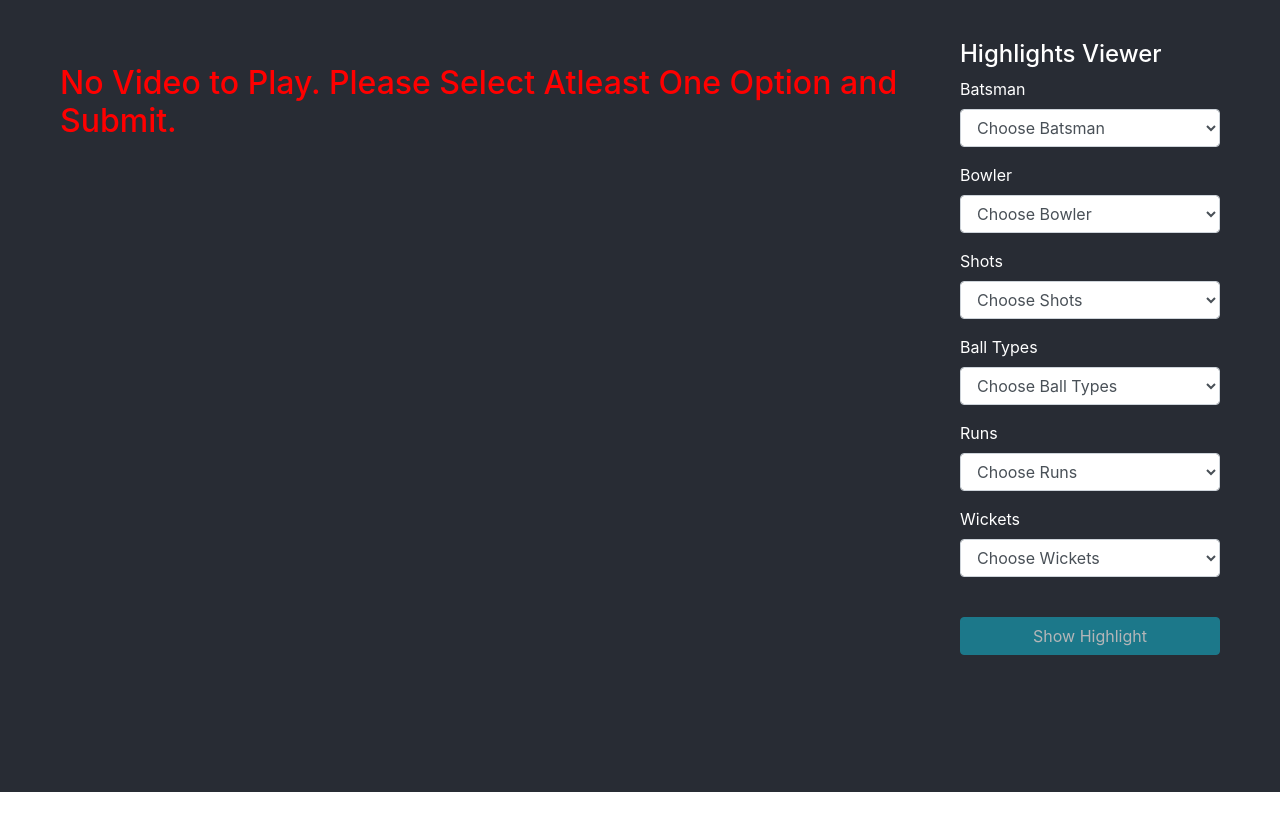
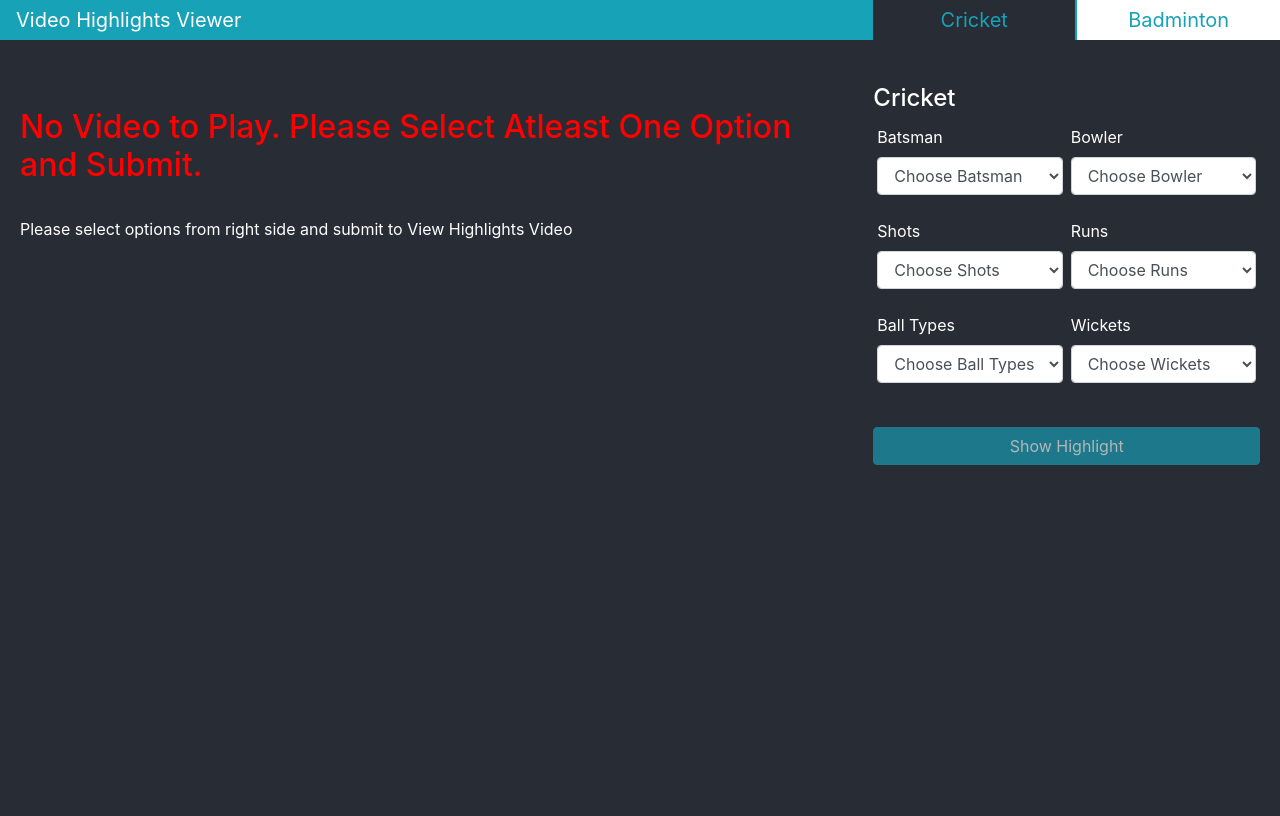
Before and after one commit to manojsukhavasi/videoHighlightWeb, a React (Create React App) app in the folder client/: page / in a window 1280 px wide. Built offline with nearby package versions, Linux system fonts and the light colour scheme.

Commit message:
adding badminton tab and required functionalities

```diff
--- a/client/src/App.css
+++ b/client/src/App.css
@@ -19,7 +19,6 @@
 
 .App{
     margin: 0;
-    padding: 20px 40px;
     background-color: #282c34;
     height: 100%!important;
     color: white;
@@ -28,6 +27,26 @@
 .highlightFormParent{
     padding: 20px!important;
 }
+
+.navMenuOptions{
+    cursor: pointer;
+    width: 20%;
+    display: none!important;
+    color: #17A2B8!important;
+    text-align: center;
+    margin: 0!important;
+    background-color: white;
+    border-left: solid #17A2B8 2px;
+}
+
+.navMenuOptions.active{
+    background-color: #282C34;
+}
+
+.notForMobile{
+    display: none!important;
+}
+
 
 @media only screen and (min-width: 768px) {
     .highlightFormParent{
@@ -41,4 +60,14 @@
     .body{
         overflow: hidden!important;
     }
+    .onlyForMobile{
+        display: none!important;
+    }
+
+    .notForMobile{
+        display: block!important;
+    }
+    .navMenuOptions{
+        display: block!important;
+    }
 }
--- /dev/null
+++ b/client/src/BadmintonForm.tsx
@@ -0,0 +1,122 @@
+import React from 'react';
+import { Button, Form, Col, Row, FormControlProps } from 'react-bootstrap';
+import { API_CALL } from './constant';
+import { GlobalSpinner } from './GlobalSpinner';
+
+interface FORM_OPTION_OBJ {
+    [typeKey: string]: string;
+}
+
+type Props = { onResponse: Function };
+type State = { showSpinner: boolean; selectedObj: FORM_OPTION_OBJ, valid: boolean };
+
+export interface APIResponse {
+    url: string;
+}
+
+export class BadmintonForm extends React.Component<Props, State> {
+    constructor(props: any) {
+        super(props);
+        this.state = {
+            showSpinner: false,
+            selectedObj: {
+                inputUrl: "",
+                startTime: "",
+                endTime: ""
+            },
+            valid: false
+        };
+    }
+
+    isValidUrl = (url: string): boolean => {
+        var pattern = new RegExp('^(https?:\\/\\/)?' + // protocol
+            '((([a-z\\d]([a-z\\d-]*[a-z\\d])*)\\.)+[a-z]{2,}|' + // domain name
+            '((\\d{1,3}\\.){3}\\d{1,3}))' + // OR ip (v4) address
+            '(\\:\\d+)?(\\/[-a-z\\d%_.~+]*)*' + // port and path
+            '(\\?[;&a-z\\d%_.~+=-]*)?' + // query string
+            '(\\#[-a-z\\d_]*)?$', 'i'); // fragment locator
+        return !!pattern.test(url);
+    }
+
+    onSelect = (typeKey: string, value: string) => {
+        const selectObjToUpdate: FORM_OPTION_OBJ = this.state.selectedObj;
+        selectObjToUpdate[typeKey] = value;
+        let valid = this.isValidUrl(selectObjToUpdate["inputUrl"]);
+        this.setState({
+            selectedObj: selectObjToUpdate,
+            valid
+        });
+    }
+
+    callApi = () => {
+        this.setState({
+            showSpinner: true
+        })
+        const paramToSend: any = this.state.selectedObj;
+        fetch(API_CALL.IP + API_CALL.BADMINTON_ENDPOINT,
+            {
+                method: API_CALL.METHOD,
+                headers: {
+                    'Accept': 'application/json',
+                    'Content-Type': 'application/json'
+                },
+                // make sure to serialize your JSON body
+                body: JSON.stringify({
+                    parameters: paramToSend
+                })
+            }
+        ).then((res) => {
+            return res.json()
+        }).then((res: APIResponse) => {
+            this.setState({
+                showSpinner: false
+            })
+            this.props.onResponse(res);
+        }).catch(err => {
+            this.setState({
+                showSpinner: false
+            })
+            this.props.onResponse({ url: "error" })
+        })
+    }
+
+    render() {
+        return (
+            <>
+                {this.state.showSpinner && <GlobalSpinner />}
+                <Row noGutters>
+                    <h4>Badminton</h4>
+                </Row>
+                <Row noGutters>
+                    <Form.Group as={Col}>
+                        <Form.Label>Video URL</Form.Label>
+                        <Form.Control type="url" placeholder="Video URL" onChange={(e: React.ChangeEvent<FormControlProps>) => { this.onSelect("inputUrl", e.target.value ? e.target.value : "") }} />
+                    </Form.Group>
+                </Row>
+                <Row noGutters>
+                    <Col md={5}>
+                        <Form.Group>
+                            <Form.Label>Start Time</Form.Label>
+                            <Form.Control type="text" placeholder="MM:SS" onChange={(e: React.ChangeEvent<FormControlProps>) => { this.onSelect("startTime", e.target.value ? e.target.value : "") }} />
+                        </Form.Group>
+                    </Col>
+                    <Col md={2}></Col>
+                    <Col md={5}>
+                        <Form.Group>
+                            <Form.Label>End Time</Form.Label>
+                            <Form.Control type="text" placeholder="MM:SS" onChange={(e: React.ChangeEvent<FormControlProps>) => { this.onSelect("endTime", e.target.value ? e.target.value : "") }} />
+                        </Form.Group>
+                    </Col>
+
+                </Row>
+
+                <br></br>
+                <Row noGutters>
+                    <Button disabled={!this.state.valid} variant="info" style={{ width: "100%" }} onClick={this.callApi}>
+                        Get Highlights from Video
+                </Button>
+                </Row>
+            </>
+        );
+    }
+}
--- a/client/src/HighlightForm.tsx
+++ b/client/src/HighlightForm.tsx
@@ -28,6 +28,10 @@ export class HighlightForm extends React.Component<Props, State> {
     }
 
     componentDidMount() {
+        this.resetOptions();
+    }
+
+    resetOptions = () => {
         const optionKeys = Object.keys(HIGHLIGHT_TYPES);
         const defaultOptions: FORM_OPTION_OBJ = {};
         optionKeys.forEach(key => {
@@ -98,7 +102,7 @@ export class HighlightForm extends React.Component<Props, State> {
             this.setState({
                 showSpinner: false
             })
-            this.props.onResponse({ url: "" })
+            this.props.onResponse({ url: "error" })
         })
     }
 
@@ -107,11 +111,14 @@ export class HighlightForm extends React.Component<Props, State> {
             <>
                 {this.state.showSpinner && <GlobalSpinner />}
                 <Row noGutters>
-                    <h4>Highlights Viewer</h4>
+                    <h4>Cricket</h4>
                 </Row>
-                {this.typeKeys.map(optionKey => {
-                    return (<Row noGutters key={optionKey}>
-                        <Form.Group as={Col}>
+                <Row noGutters>
+                    {this.typeKeys.map((optionKey: string, index: number) => {
+
+                        return (
+                            <Col md={6} key={index} style={{ padding: '4px' }}>
+                                <Form.Group>
                                     <Form.Label>{HIGHLIGHT_TYPES[optionKey].title}</Form.Label>
                                     <Form.Control as="select" onChange={(e: React.ChangeEvent<FormControlProps>) => { this.onSelect(optionKey, e.target.value ? e.target.value : "") }}>
                                         <option value="">Choose {HIGHLIGHT_TYPES[optionKey].title}</option>
@@ -120,8 +127,11 @@ export class HighlightForm extends React.Component<Props, State> {
                                         })}
                                     </Form.Control>
                                 </Form.Group>
-                    </Row>)
+                            </Col>
+                        );
                     })}
+                </Row>
+
                 <br></br>
                 <Row noGutters>
                     <Button disabled={!this.state.valid} variant="info" style={{ width: "100%" }} onClick={this.callApi}>
--- a/client/src/HightlightPanel.tsx
+++ b/client/src/HightlightPanel.tsx
@@ -1,10 +1,10 @@
 import React from 'react';
 import { Col, Row } from 'react-bootstrap';
 import ReactPlayer from 'react-player';
-import { APIResponse } from './HighlightForm';
+import { MainPageState } from './Main';
 //https://www.npmjs.com/package/react-player
 
-type Props = APIResponse;
+type Props = MainPageState;
 type State = {};
 
 export class HighlightPanel extends React.Component<Props, State> {
@@ -19,11 +19,26 @@ export class HighlightPanel extends React.Component<Props, State> {
                     <>
                         <br></br>
                         <Row noGutters>
-                            <h2 style={{ color: "red" }}>No Video to Play. Please Select Atleast One Option and Submit.</h2>
+                            {this.props.page === "cricket" && <h2 style={{ color: "red" }}>No Video to Play. Please Select Atleast One Option and Submit.</h2>}
+                            {this.props.page === "badminton" && <h2 style={{ color: "red" }}>No Video to Play. Please Provide Video URL and Submit.</h2>}
+                        </Row>
+                        <br></br>
+                        <Row noGutters>
+                            {this.props.page === "cricket" && <p>Please select options from right side and submit to View Highlights Video</p>}
+                            {this.props.page === "badminton" && <p>Please give Video URL and We will generate Highlights from the Video</p>}
                         </Row>
                     </>
                 )}
-                {this.props.url && (
+                {this.props.url === "error" && (
+                    <>
+                        <br></br>
+                        <Row noGutters>
+                            <h2 style={{ color: "red" }}>Something went bad. Please Try Again.</h2>
+                        </Row>
+                        <br></br>
+                    </>
+                )}
+                {this.props.url && this.props.url !== "error" && (
                     <>
                         <Row noGutters>
                             <h4>Highlights Video Playing...</h4>
--- a/client/src/Main.tsx
+++ b/client/src/Main.tsx
@@ -1,13 +1,14 @@
 import React from 'react';
-import { Col, Row } from 'react-bootstrap';
+import { Col, Row, Navbar, NavbarBrand, Form, FormControlProps } from 'react-bootstrap';
 import { HighlightForm, APIResponse } from './HighlightForm';
 import { HighlightPanel } from './HightlightPanel';
 import { DEFAULT_VIDEO } from './constant';
+import { BadmintonForm } from './BadmintonForm';
 
 type Props = {};
-type State = { url: string; };
+export interface MainPageState { url: string; page: "cricket" | "badminton" };
 
-export class Main extends React.Component<Props, State> {
+export class Main extends React.Component<Props, MainPageState> {
 
     constructor(props: Props) {
         super(props);
@@ -15,7 +16,15 @@ export class Main extends React.Component<Props, State> {
             url: DEFAULT_VIDEO,
             // moment: "demo",
             // type: "highlights"
+            page: "cricket"
         }
+    }
+
+    setPage = (page: "cricket" | "badminton") => {
+        this.setState({
+            page,
+            url: ""
+        })
     }
 
     onAPIResponse = (res: APIResponse) => {
@@ -27,12 +36,37 @@ export class Main extends React.Component<Props, State> {
     render() {
         return (
             <>
+                <Navbar bg="info" variant="dark" style={{ paddingBottom: 0, paddingTop: 0, paddingRight: 0 }}>
+                    <NavbarBrand>
+                        Video Highlights Viewer
+                    </NavbarBrand>
+                    <Navbar.Collapse className="justify-content-end">
+                        <NavbarBrand className={this.state.page === 'cricket' ? 'navMenuOptions active' : 'navMenuOptions'} onClick={() => this.setPage("cricket")}>
+                            Cricket
+                        </NavbarBrand>
+                        <NavbarBrand className={this.state.page === 'badminton' ? 'navMenuOptions active' : 'navMenuOptions'} onClick={() => this.setPage("badminton")}>
+                            Badminton
+                        </NavbarBrand>
+                    </Navbar.Collapse>
+                </Navbar>
+                <br></br>
+                <Row noGutters className="onlyForMobile">
+                    <Form.Group as={Col} style={{ padding: "20px" }}>
+                        <Form.Control as="select" onChange={(e: React.ChangeEvent<FormControlProps>) => { this.setPage(e.target.value === "badminton" ? e.target.value : "cricket") }}>
+                            <option value="cricket">Cricket</option>
+                            <option value="badminton">Badminton</option>
+                        </Form.Control>
+                    </Form.Group>
+                    {/* </Col> */}
+
+                </Row>
                 <Row noGutters>
-                    <Col md={9} style={{ padding: "20px" }}>
+                    <Col md={8} style={{ padding: "20px" }}>
                         <HighlightPanel {...this.state} />
                     </Col>
-                    <Col md={3} className="highlightFormParent">
-                        <HighlightForm onResponse={this.onAPIResponse} />
+                    <Col md={4} className="highlightFormParent">
+                        {this.state.page === "cricket" && <HighlightForm onResponse={this.onAPIResponse} />}
+                        {this.state.page === "badminton" && <BadmintonForm onResponse={this.onAPIResponse} />}
                     </Col>
                 </Row>
             </>
--- a/client/src/constant.tsx
+++ b/client/src/constant.tsx
@@ -1,6 +1,7 @@
 export const API_CALL = {
     IP: "http://127.0.0.1:5000/",
     ENDPOINT: "highlights",
+    BADMINTON_ENDPOINT: "baddyhighlights",
     METHOD: "POST",
 }
 
--- a/client/src/options.tsx
+++ b/client/src/options.tsx
@@ -51,17 +51,6 @@ export const HIGHLIGHT_TYPES: FORM_OPTION_OBJ = {
             value: "sweep",
         }]
     },
-    "ball_type": {
-        title: "Ball Types",
-        required: true,
-        options: [{
-            title: "Yorker",
-            value: "yorker",
-        }, {
-            title: "Short Ball",
-            value: "short-ball",
-        }]
-    },
     "runs": {
         title: "Runs",
         required: true,
@@ -85,6 +74,17 @@ export const HIGHLIGHT_TYPES: FORM_OPTION_OBJ = {
             value: "6",
         }]
     },
+    "ball_type": {
+        title: "Ball Types",
+        required: true,
+        options: [{
+            title: "Yorker",
+            value: "yorker",
+        }, {
+            title: "Short Ball",
+            value: "short-ball",
+        }]
+    },
     "wicket": {
         title: "Wickets",
         required: false,
```
Also changed, not shown: 2 other files (tests, documents, lock files or other folders). Lines whose indentation alone changed are shown as unchanged.
